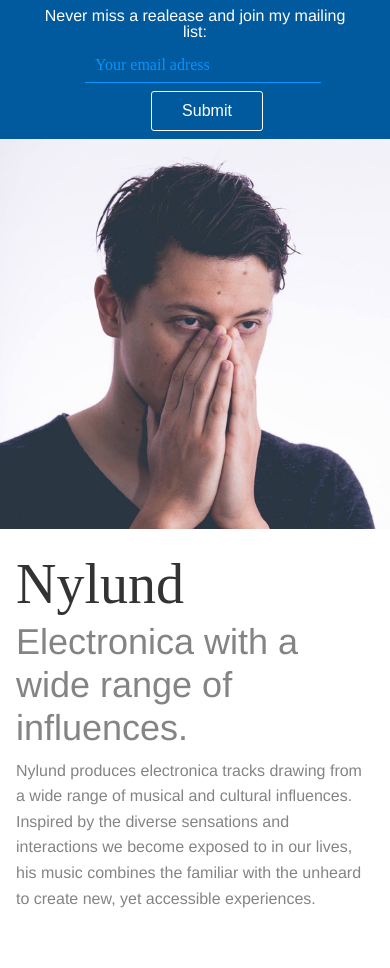
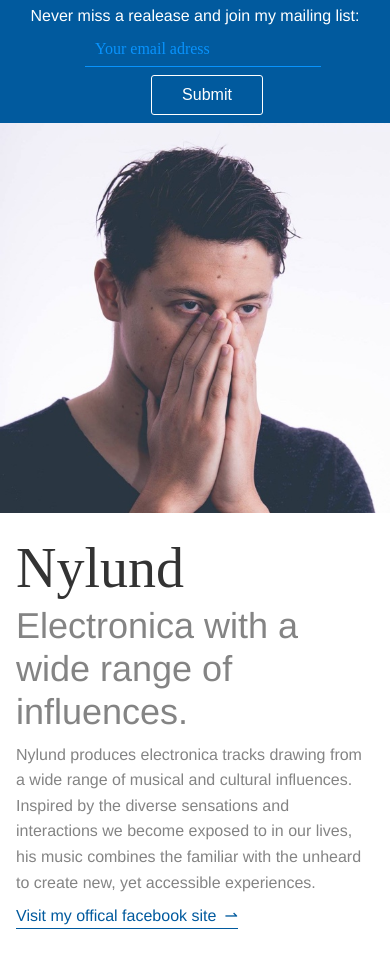
Before and after one commit to oleharland/nylund-website, a website: page app/index.html in a window 390 px wide. Before the commit the page ends 919 px from the top, so only its background shows below. Drawn offline with nearby package versions, Linux system fonts and the light colour scheme; files that its build step writes are made by us from their sources.

Commit message:
added facebook link and edited mailing list mobile behaviour

```diff
--- a/app/index.html
+++ b/app/index.html
@@ -79,6 +79,7 @@
         <h1 class="headline">Nylund</h1>
         <h2 class="subline">Electronica with a wide range of influences.</h2>
         <p class="copy">Nylund produces electronica tracks drawing from a wide range of musical and cultural influences. Inspired by the diverse sensations and interactions we become exposed to in our lives, his music combines the familiar with the unheard to create new, yet accessible experiences.</p>
+        <a href="https://www.facebook.com/nylundofficial/" class="externalLink facebookLink">Visit my offical facebook site</a>
       </div>
     </section>
 
--- a/app/styles/main.scss
+++ b/app/styles/main.scss
@@ -29,6 +29,7 @@ body {
   line-height: 1.6em;
   padding-left: 16px;
   padding-right: 16px;
+  padding-bottom: 80px;
 }
 
 .headline {
@@ -60,9 +61,28 @@ footer {
   color: lighten( $black, 25% );
 }
 
+.externalLink:link, .externalLink:visited, .externalLink:active {
+  color: $oceanBlue;
+  -webkit-transition: all 0.3s ease-in-out;
+  -moz-transition: all 0.3s ease-in-out;
+  -ms-transition: all 0.3s ease-in-out;
+  -o-transition: all 0.3s ease-in-out;
+  transition: all 0.3s ease-in-out;
+  text-decoration: none;
+  padding-bottom: 4px;
+  border-bottom: 1px solid;
+}
+.externalLink:hover, .externalLink:focus {
+  color: $accentcolor;
+}
+.externalLink::after {
+    padding-left: 8px;
+    content: "⇀";
+}
+
 #mailingList {
   background: $oceanBlue;
-  padding: 8px 40px;
+  padding: 8px 0;
   -webkit-transition: all 0.3s ease-in-out;
   -moz-transition: all 0.3s ease-in-out;
   -ms-transition: all 0.3s ease-in-out;
@@ -128,6 +148,7 @@ fieldset {
 }
 .mailingListContainer {
   display:inline-block;
+  padding: 0 8px;
 }
 
 #mailingList.success {
@@ -155,6 +176,12 @@ fieldset {
 }
 
 @media (min-width: 767px) {
+  #mailingList {
+    padding: 8px 16px;
+  }
+  mailingListContainer {
+    padding: 0 16px;
+  }
   .container {
     display: flex;
     align-items: center;
@@ -183,5 +210,4 @@ fieldset {
     width: 100%;
     top: 0px;
   }
-
 }
```
